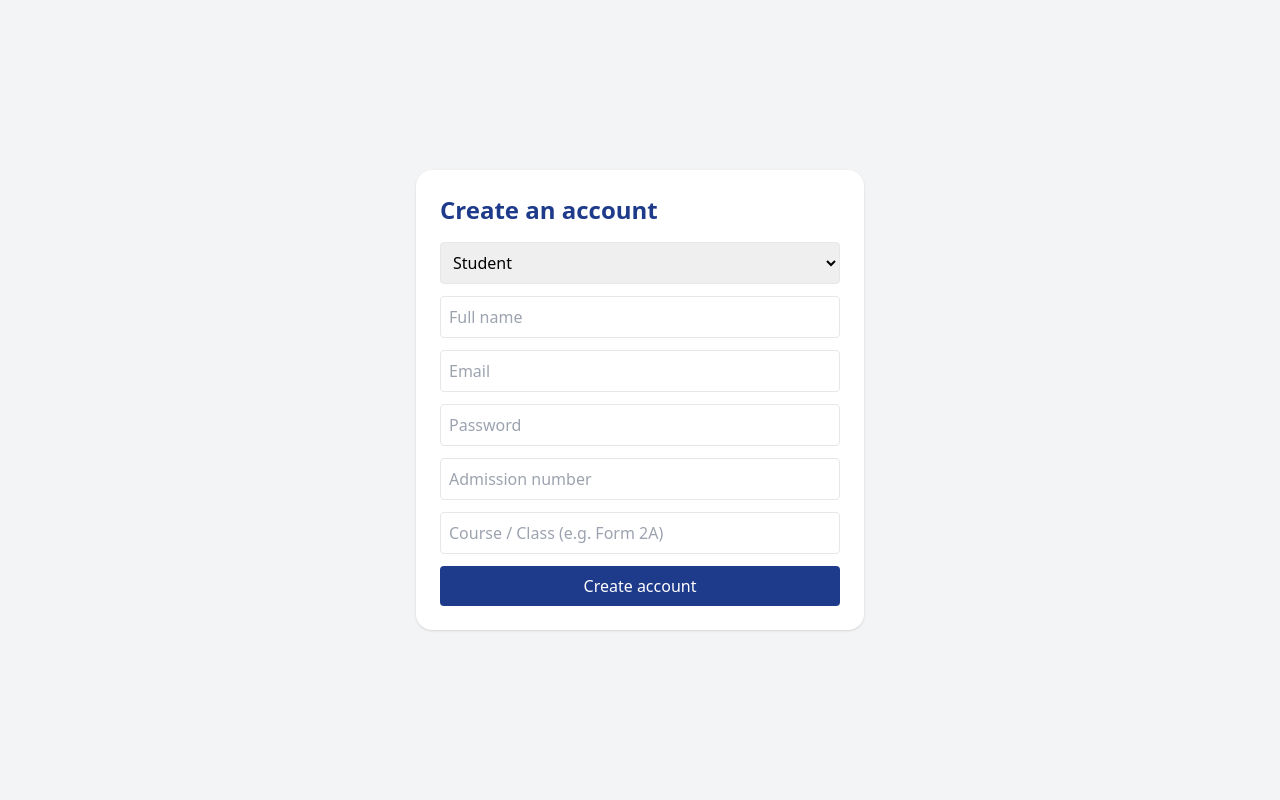
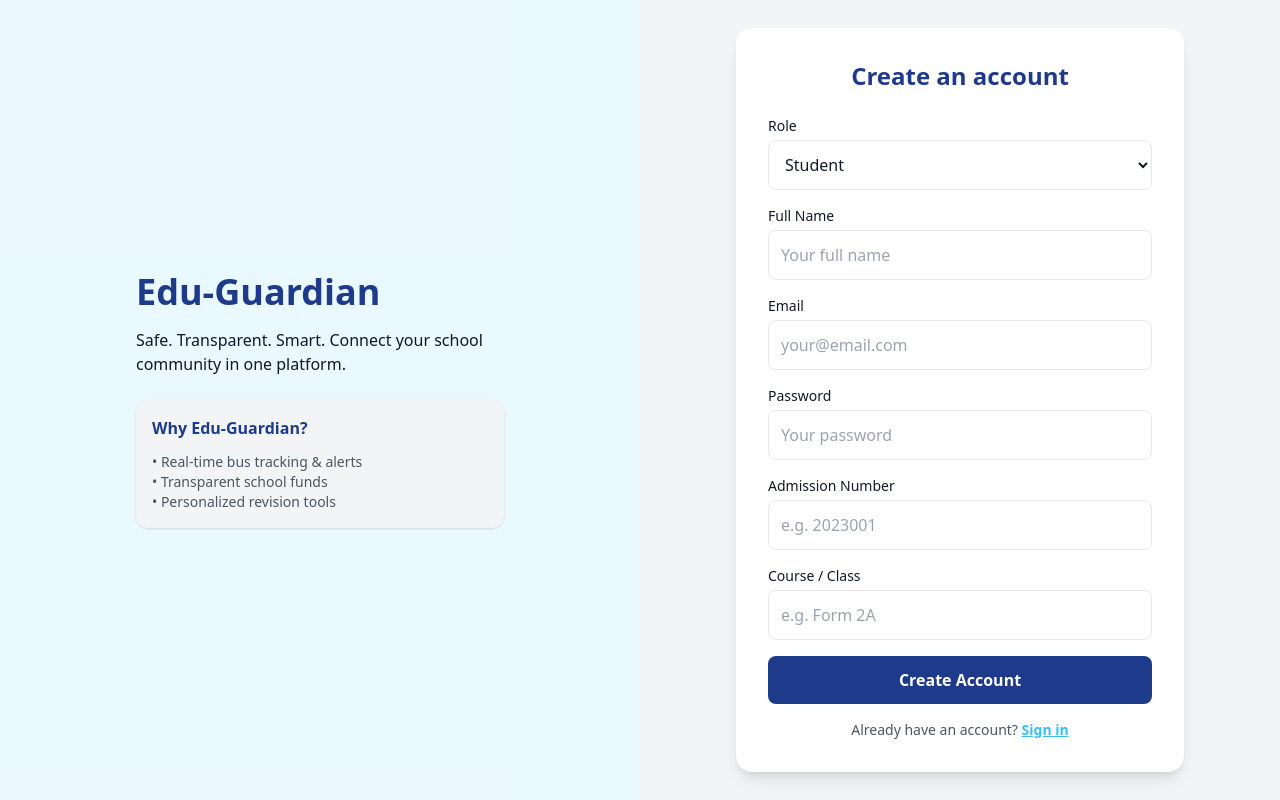
Before and after one commit to Brendatracy-miriti/smart_system, a React (Vite) app in the folder Frontend/: page /signup in a window 1280 px wide. Built offline with nearby package versions, Linux system fonts and the light colour scheme.

Commit message:
redesign signup page to match login page layout
Implement two-column layout with branding on left and form on right
Add consistent styling, animations, and form enhancements
Include navigation link to login page
Improve form labels and placeholders for better UX

```diff
--- a/Frontend/src/pages/Signup.jsx
+++ b/Frontend/src/pages/Signup.jsx
@@ -1,9 +1,9 @@
 import React, { useContext, useState } from "react";
 import { motion } from "framer-motion";
-import { useNavigate } from "react-router-dom";
+import { Link, useNavigate } from "react-router-dom";
 import { DataContext } from "../context/DataContext";
 import { useAuth } from "../context/AuthContext";
-import { useMessage } from "../context/MessageContext"; // you have this already
+import { useMessage } from "../context/MessageContext";
 
 export default function Signup() {
   const { data } = useContext(DataContext);
@@ -38,65 +38,138 @@ export default function Signup() {
     }
   };
 
-  const containerVariants = {
-    hidden: { opacity: 0, y: 50 },
-    show: { opacity: 1, y: 0 },
+  const leftVariants = {
+    hidden: { x: -50, opacity: 0 },
+    show: { x: 0, opacity: 1 },
+  };
+  const rightVariants = {
+    hidden: { x: 50, opacity: 0 },
+    show: { x: 0, opacity: 1 },
   };
 
   return (
+    <div className="min-h-screen flex text-textBody dark:text-gray-100">
+      {/* Left side */}
       <motion.div
         initial="hidden"
         animate="show"
-      variants={containerVariants}
+        variants={leftVariants}
         transition={{ duration: 0.7 }}
-      className="min-h-screen flex items-center justify-center p-6 bg-surface"
+        className="hidden md:flex w-1/2 flex-col items-center justify-center bg-accent/10"
       >
-      <div className="max-w-md w-full bg-white dark:bg-[#0B1221] p-6 rounded-2xl shadow">
-        <h2 className="text-2xl font-bold text-primary mb-4">Create an account</h2>
+        <div className="max-w-md p-10">
+          <h1 className="text-4xl font-bold text-primary mb-4">Edu-Guardian</h1>
+          <p className="text-textBody mb-6 dark:text-gray-300">
+            Safe. Transparent. Smart. Connect your school community in one
+            platform.
+          </p>
 
-        <form onSubmit={handleSubmit} className="space-y-3">
-          <select value={role} onChange={e => setRole(e.target.value)} className="w-full p-2 border rounded">
+          <div className="bg-surface dark:bg-[#1F2937] p-4 rounded-xl shadow">
+            <h3 className="font-semibold text-primary">Why Edu-Guardian?</h3>
+            <ul className="mt-3 text-sm text-gray-600 dark:text-gray-400">
+              <li>• Real-time bus tracking & alerts</li>
+              <li>• Transparent school funds</li>
+              <li>• Personalized revision tools</li>
+            </ul>
+          </div>
+        </div>
+      </motion.div>
+
+      {/* Right side */}
+      <motion.div
+        initial="hidden"
+        animate="show"
+        variants={rightVariants}
+        transition={{ duration: 0.7 }}
+        className="w-full md:w-1/2 flex items-center justify-center bg-surface dark:bg-[#111827]"
+      >
+        <div className="w-4/5 max-w-md p-8 bg-white dark:bg-[#1F2937] rounded-2xl shadow-lg">
+          <h2 className="text-2xl font-bold text-primary mb-6 text-center">
+            Create an account
+          </h2>
+
+          <form onSubmit={handleSubmit} className="space-y-4">
+            <div>
+              <label className="block text-sm font-medium mb-1">Role</label>
+              <select value={role} onChange={e => setRole(e.target.value)} className="w-full p-3 border rounded-lg bg-transparent dark:border-gray-600 focus:ring-2 focus:ring-accent">
                 <option value="student">Student</option>
                 <option value="parent">Parent</option>
                 <option value="teacher">Teacher</option>
               </select>
+            </div>
 
-          <input required value={name} onChange={e=>setName(e.target.value)} placeholder="Full name" className="w-full p-2 border rounded" />
-          <input required value={email} onChange={e=>setEmail(e.target.value)} type="email" placeholder="Email" className="w-full p-2 border rounded" />
-          <input required value={password} onChange={e=>setPassword(e.target.value)} type="password" placeholder="Password" className="w-full p-2 border rounded" />
+            <div>
+              <label className="block text-sm font-medium mb-1">Full Name</label>
+              <input required value={name} onChange={e=>setName(e.target.value)} placeholder="Your full name" className="w-full p-3 border rounded-lg bg-transparent dark:border-gray-600 focus:ring-2 focus:ring-accent" />
+            </div>
+
+            <div>
+              <label className="block text-sm font-medium mb-1">Email</label>
+              <input required value={email} onChange={e=>setEmail(e.target.value)} type="email" placeholder="your@email.com" className="w-full p-3 border rounded-lg bg-transparent dark:border-gray-600 focus:ring-2 focus:ring-accent" />
+            </div>
+
+            <div>
+              <label className="block text-sm font-medium mb-1">Password</label>
+              <input required value={password} onChange={e=>setPassword(e.target.value)} type="password" placeholder="Your password" className="w-full p-3 border rounded-lg bg-transparent dark:border-gray-600 focus:ring-2 focus:ring-accent" />
+            </div>
 
             {/* role specific */}
             {role === "student" && (
               <>
-              <input value={admission} onChange={e=>setAdmission(e.target.value)} placeholder="Admission number" className="w-full p-2 border rounded" />
-              <input value={course} onChange={e=>setCourse(e.target.value)} placeholder="Course / Class (e.g. Form 2A)" className="w-full p-2 border rounded" />
+                <div>
+                  <label className="block text-sm font-medium mb-1">Admission Number</label>
+                  <input value={admission} onChange={e=>setAdmission(e.target.value)} placeholder="e.g. 2023001" className="w-full p-3 border rounded-lg bg-transparent dark:border-gray-600 focus:ring-2 focus:ring-accent" />
+                </div>
+                <div>
+                  <label className="block text-sm font-medium mb-1">Course / Class</label>
+                  <input value={course} onChange={e=>setCourse(e.target.value)} placeholder="e.g. Form 2A" className="w-full p-3 border rounded-lg bg-transparent dark:border-gray-600 focus:ring-2 focus:ring-accent" />
+                </div>
               </>
             )}
 
             {role === "parent" && (
               <>
-              <label className="text-sm text-gray-600">Link to child (select admission)</label>
-              <select value={childStudentId} onChange={e=>setChildStudentId(e.target.value)} className="w-full p-2 border rounded">
-                <option value="">-- choose child (if already registered) --</option>
+                <div>
+                  <label className="block text-sm font-medium mb-1">Link to Child</label>
+                  <select value={childStudentId} onChange={e=>setChildStudentId(e.target.value)} className="w-full p-3 border rounded-lg bg-transparent dark:border-gray-600 focus:ring-2 focus:ring-accent">
+                    <option value="">-- Select child (if already registered) --</option>
                     {data.students.map(s => {
                       const owner = data.users.find(u => u.id === s.userId);
                       return <option key={s.id} value={s.id}>{s.admission_number} — {owner?.name || "student"}</option>;
                     })}
                   </select>
-              <p className="text-xs text-gray-400">If child not created yet, link later in settings.</p>
+                  <p className="text-xs text-gray-400 mt-1">If child not created yet, link later in settings.</p>
+                </div>
               </>
             )}
 
             {role === "teacher" && (
               <>
-              <input value={teacherCourses} onChange={e=>setTeacherCourses(e.target.value)} placeholder="Courses taught (comma separated)" className="w-full p-2 border rounded" />
-              <p className="text-xs text-gray-400">e.g. Math,Physics,Form 2A</p>
+                <div>
+                  <label className="block text-sm font-medium mb-1">Courses Taught</label>
+                  <input value={teacherCourses} onChange={e=>setTeacherCourses(e.target.value)} placeholder="e.g. Math, Physics, Form 2A" className="w-full p-3 border rounded-lg bg-transparent dark:border-gray-600 focus:ring-2 focus:ring-accent" />
+                  <p className="text-xs text-gray-400 mt-1">Comma separated</p>
+                </div>
               </>
             )}
 
-          <button type="submit" className="w-full py-2 bg-primary text-white rounded">Create account</button>
+            <button
+              type="submit"
+              className="w-full py-3 rounded-lg text-white font-semibold transition"
+              style={{ backgroundColor: "#1E3A8A" }}
+            >
+              Create Account
+            </button>
           </form>
+
+          <div className="mt-4 text-sm text-gray-600 dark:text-gray-400 text-center">
+            Already have an account?{" "}
+            <Link to="/login" className="text-accent font-semibold underline">
+              Sign in
+            </Link>
+          </div>
         </div>
       </motion.div>
+    </div>
   );
 }
```
Lines whose indentation alone changed are shown as unchanged.
